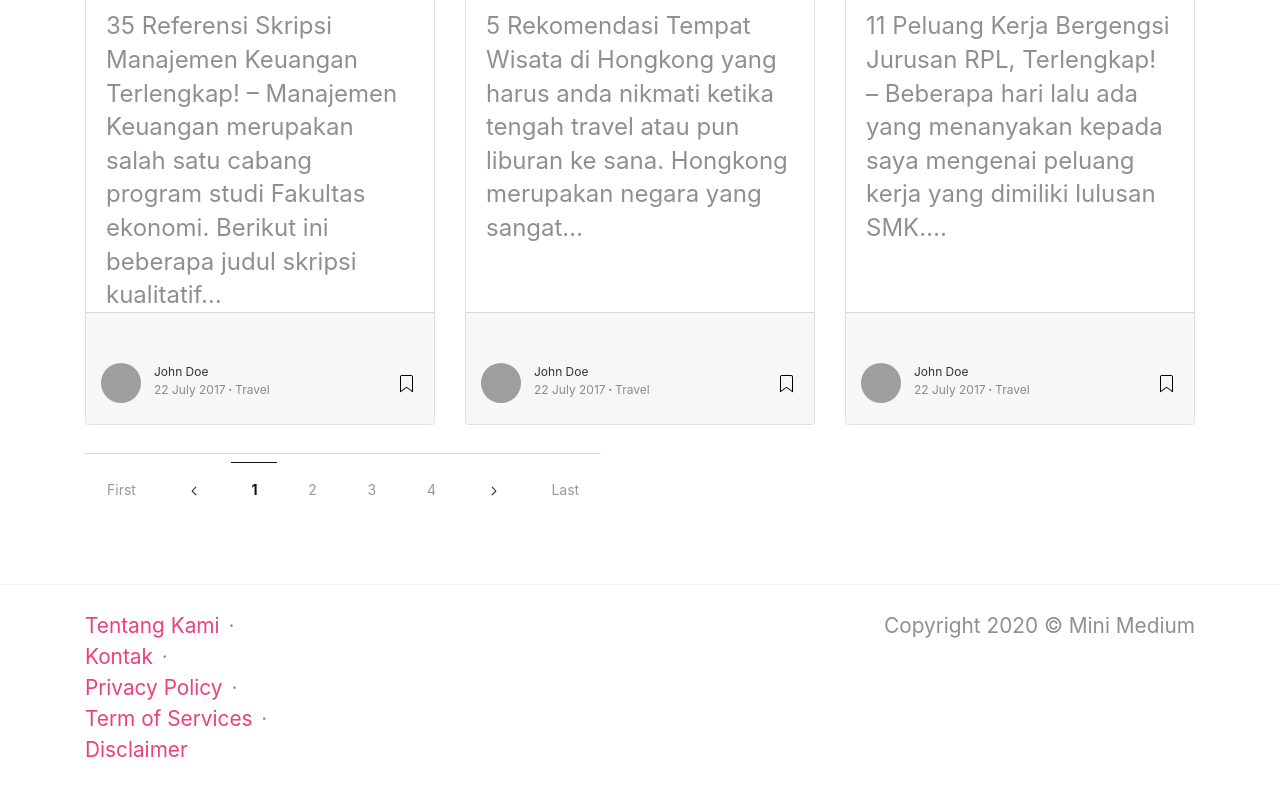
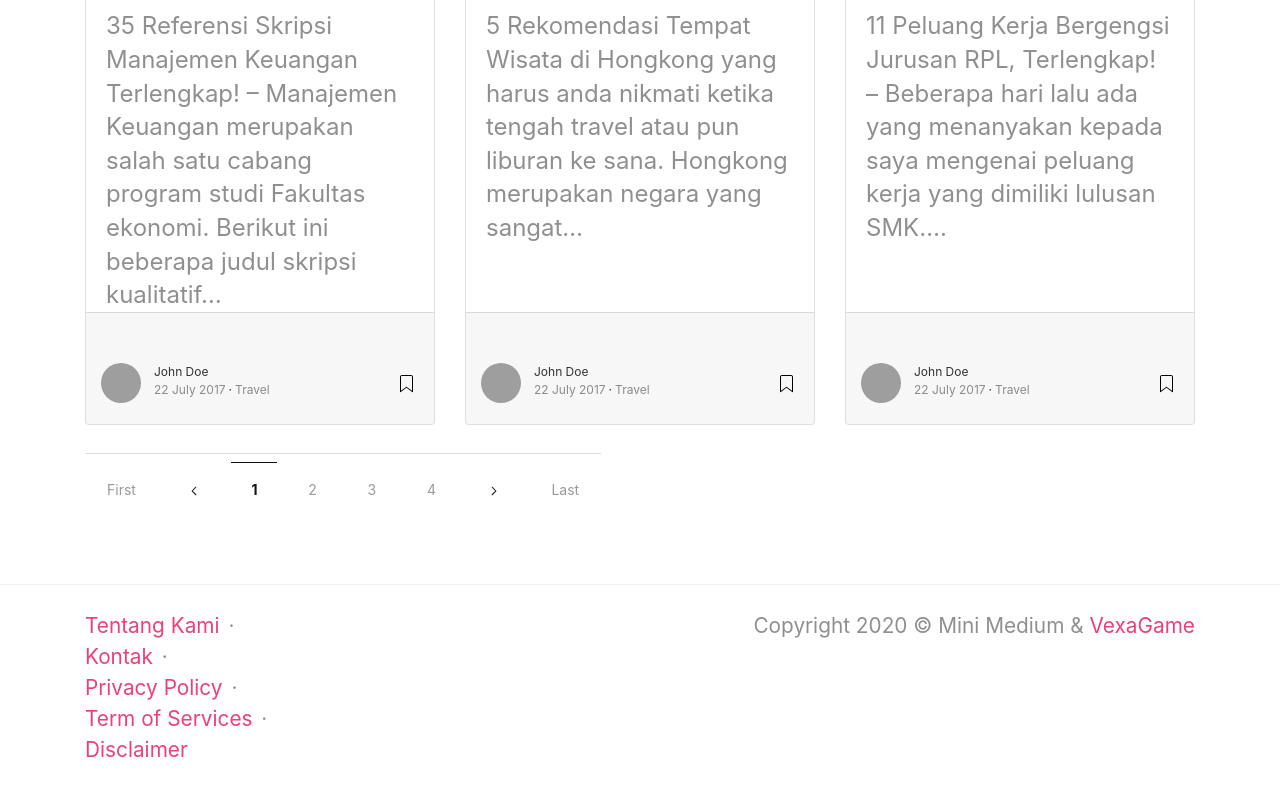
Before and after one commit to yogs22/mini-medium, a plain HTML site: page archive.html in a window 1280 px wide. Shown: the part 1464-2255 px from the top of the page. Drawn offline with nearby package versions, Linux system fonts and the light colour scheme; grey boxes are pictures that could not be loaded.

Commit message:
FIX: footer

```diff
--- a/archive.html
+++ b/archive.html
@@ -309,7 +309,7 @@
 					</ul>
 				</div>
 				<div class="col-lg-6 text-lg-right mt-xs-2">
-					<span>Copyright 2020 &copy; Mini Medium</span>
+					<span>Copyright 2020 &copy; Mini Medium & <a href="https://vexagame.com">VexaGame</a> </span>
 				</div>
 			</div>
 		</div>
```
Also changed, not shown: author.html (+1 -1 lines), single.html (+1 -1 lines), tags.html (+1 -1 lines).
